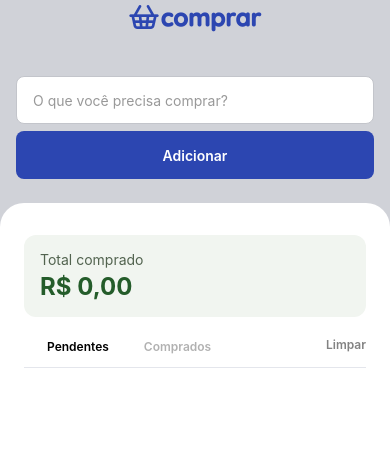
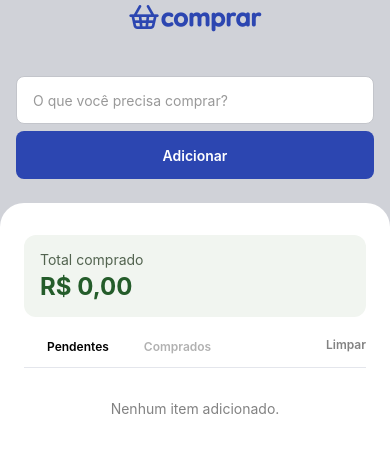
Before and after one commit to cabavas/compras, a React Native app: screen / in a window 390 px wide. Shown: the top 452 px of the page. Built offline with nearby package versions, Linux system fonts and the light colour scheme; some icons are missing.

Commit message:
style: adiciona um texto quando a lista estiver vazia

```diff
--- a/src/app/Home/index.tsx
+++ b/src/app/Home/index.tsx
@@ -211,6 +211,9 @@ export default function Home() {
               accessibilityLabel={item.status === FilterStatus.PENDING ? `Comprar ${item.name}` : item.name}
             />
           )}
+          ListEmptyComponent={
+            <Text style={styles.emptyText}>Nenhum item adicionado.</Text>
+          }
         />
       </View>
       <Modal
--- a/src/app/Home/styles.ts
+++ b/src/app/Home/styles.ts
@@ -83,4 +83,10 @@ export const styles = StyleSheet.create({
         alignItems: 'center',
         padding: 12,
     },
+    emptyText: {
+        fontSize: 14,
+        color: '#828282',
+        textAlign: 'center',
+        marginTop: 32,
+    }
 })
```
